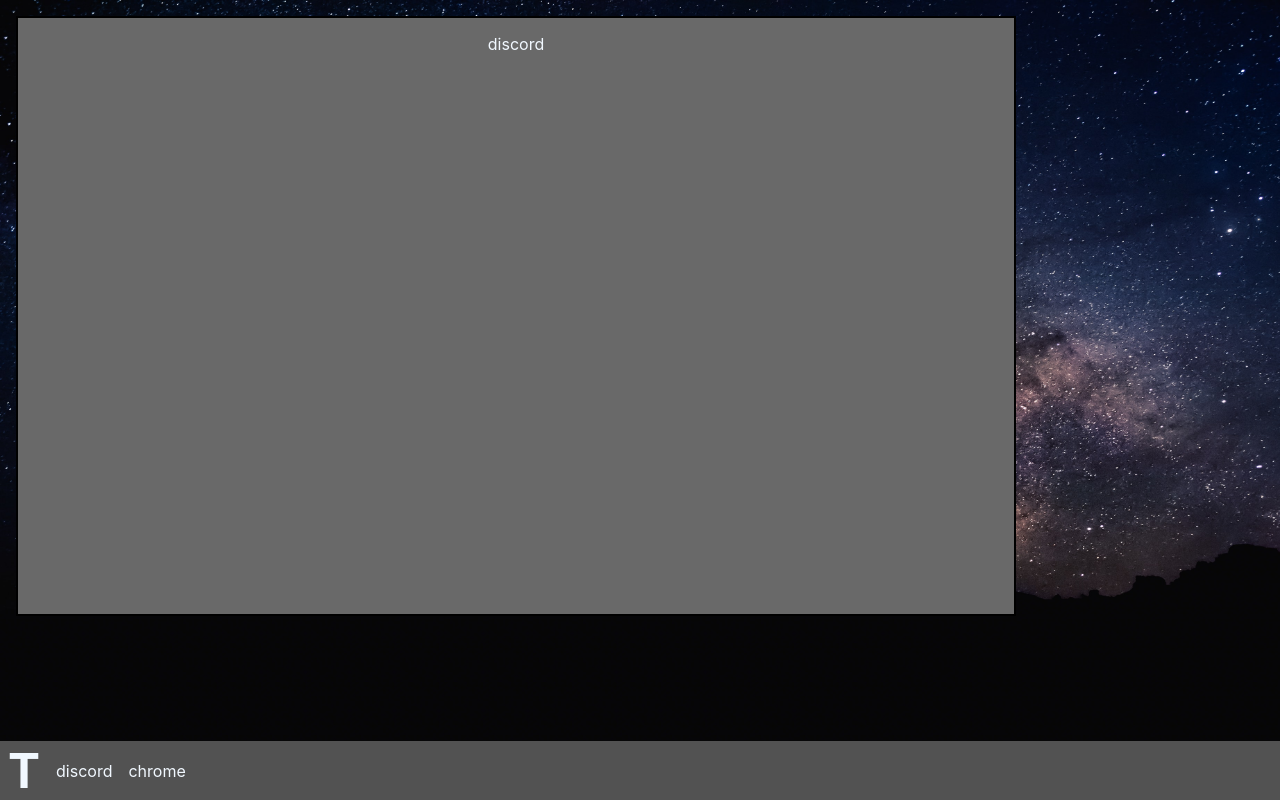
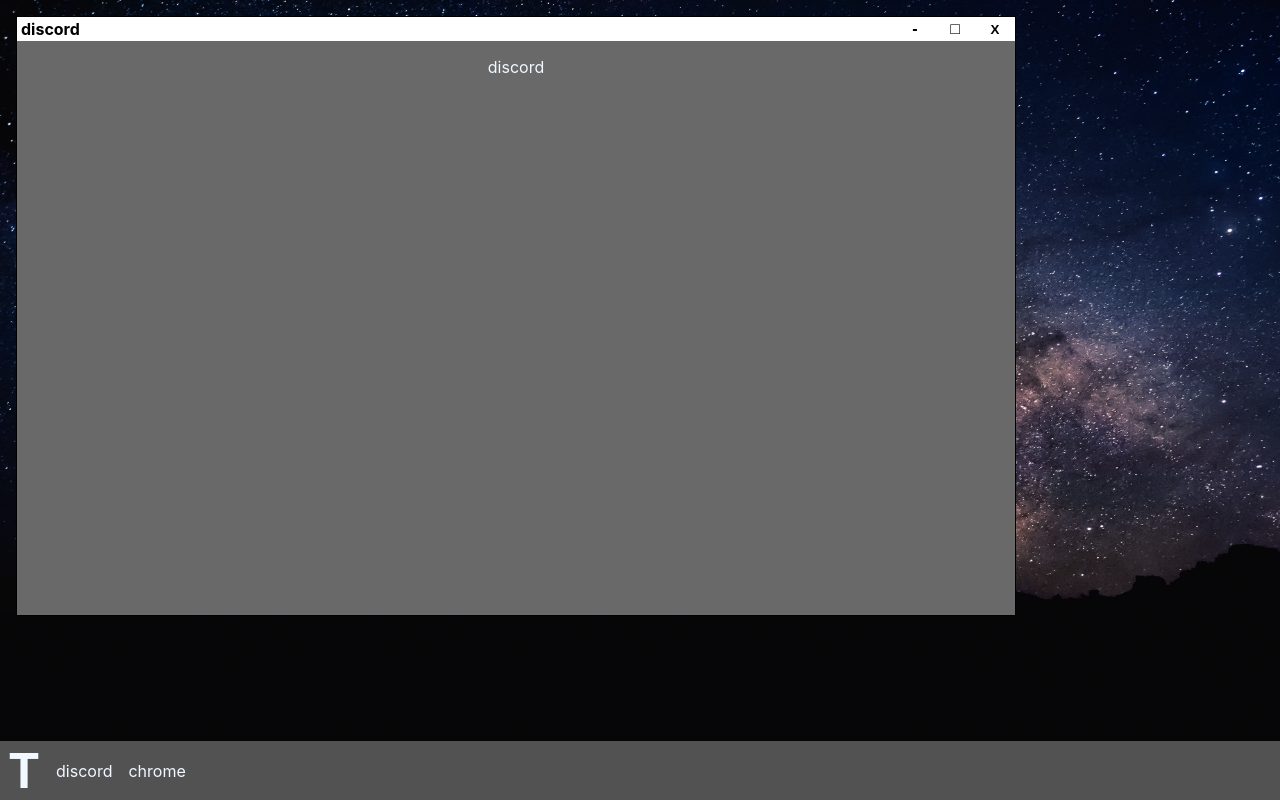
Before and after one commit to tsar-boomba/tsar-os, a Next.js app: page /os in a window 1280 px wide. Both pictures are taken after a click on the element "discord". Built offline with nearby package versions, Linux system fonts and the light colour scheme.

Commit message:
titlebar and drap api implemented

```diff
--- a/os/Desktop/components/Main/Main.module.scss
+++ b/os/Desktop/components/Main/Main.module.scss
@@ -7,6 +7,7 @@
 	padding: 1rem;
 	color: #f1f8ff;
 	user-select: none;
+	overflow: hidden;
 }
 
 .background {
--- a/os/Desktop/components/Main/Main.tsx
+++ b/os/Desktop/components/Main/Main.tsx
@@ -4,6 +4,7 @@ import defaultBackground from '@/public/images/default-desktop.jpg';
 import { useContext } from 'react';
 import { AppsContext } from '../../context/AppsContext';
 import Window from '../Window';
+import DefaultTitleBar from '../Window/DefaultTitleBar';
 
 const Main = () => {
 	const { opened } = useContext(AppsContext);
@@ -13,6 +14,7 @@ const Main = () => {
 			{opened.map((App, index) => (
 				<Window
 					App={App.component}
+					TitleBar={App.titleBarComponent || DefaultTitleBar}
 					appData={{ name: App.name, icon: App.icon }}
 					key={index}
 				/>
--- /dev/null
+++ b/os/Desktop/components/Window/DefaultTitleBar.tsx
@@ -0,0 +1,31 @@
+import { handleTitleBarDrag } from './drag-events';
+import { TitleBarProps } from './Window';
+import styles from './Window.module.scss';
+
+const DefaultTitleBar: React.VFC<TitleBarProps> = ({
+	content,
+	closeApp,
+	titleBarRef,
+	windowRef,
+}) => {
+	return (
+		<div
+			onMouseDown={handleTitleBarDrag(windowRef)}
+			className={styles['title-bar-container']}
+			ref={titleBarRef}
+		>
+			<p className={styles['title-bar-content']}>{content}</p>
+			<button style={{ fontSize: 16 }} className={styles['title-bar-button']}>
+				-
+			</button>
+			<button style={{ fontSize: 16 }} className={styles['title-bar-button']}>
+				□
+			</button>
+			<button onClick={closeApp} className={styles['title-bar-button']}>
+				X
+			</button>
+		</div>
+	);
+};
+
+export default DefaultTitleBar;
--- a/os/Desktop/components/Window/Window.module.scss
+++ b/os/Desktop/components/Window/Window.module.scss
@@ -6,7 +6,46 @@
 	flex-flow: column;
 	align-items: center;
 	background-color: dimgrey;
-	border: 2px solid #000000;
+	border: 1px solid #000000;
 	width: 500px; // min
 	height: 500px; // min
 }
+
+.title-bar-container {
+	display: flex;
+	align-items: center;
+	align-self: flex-start;
+	padding: 0 0 0 4px;
+	width: 100%;
+	height: 1.5rem;
+	color: #000000;
+	background-color: #ffffff;
+}
+
+.title-bar-content {
+	font-weight: bold;
+	flex-grow: 1;
+}
+
+.title-bar-button {
+	@include flex-center;
+	height: 100%;
+	align-self: flex-end;
+	border: 0;
+	padding: 0 16px 0 16px;
+	background-color: inherit;
+	transition: background-color 0.3s ease;
+	cursor: pointer;
+	font-weight: bold;
+	width: 40px;
+
+	&:last-child {
+		&:hover {
+			background-color: #ff4949;
+		}
+	}
+
+	&:hover {
+		background-color: #cecece;
+	}
+}
--- a/os/Desktop/components/Window/Window.tsx
+++ b/os/Desktop/components/Window/Window.tsx
@@ -1,4 +1,5 @@
-import { useRef, useState } from 'react';
+import { useCallback, useContext, useRef, useState } from 'react';
+import { AppsContext } from '../../context/AppsContext';
 import Resizers from './Resizers';
 import styles from './Window.module.scss';
 
@@ -8,23 +9,41 @@ export interface AppProps {
 		height: number;
 	};
 	setAppSettings: React.Dispatch<React.SetStateAction<AppProps['appSettings']>>;
+	closeApp: () => void;
+	windowRef: React.RefObject<HTMLDivElement>;
+}
+
+export interface TitleBarProps {
+	content: string;
+	closeApp: () => void;
+	titleBarRef: React.RefObject<HTMLDivElement>;
 	windowRef: React.RefObject<HTMLDivElement>;
 }
 
 interface Props {
 	App: React.VFC<AppProps>;
+	TitleBar: React.VFC<TitleBarProps>;
 	appData: {
 		name: string;
 		icon: string;
 	};
 }
 
-const Window: React.VFC<Props> = ({ App, appData }) => {
+const Window: React.VFC<Props> = ({ App, TitleBar, appData }) => {
 	const [appSettings, setAppSettings] = useState<AppProps['appSettings']>({
 		width: 1000,
 		height: 600,
 	});
+	const titleBarRef = useRef<HTMLDivElement>(null);
 	const windowRef = useRef<HTMLDivElement>(null);
+	const { opened, setOpened } = useContext(AppsContext);
+
+	const closeApp = useCallback(() => {
+		const thisAppIndex = opened.findIndex((app) => app.name === appData.name);
+		const newOpened = [...opened];
+		newOpened.splice(thisAppIndex, 1);
+		setOpened(newOpened);
+	}, []);
 
 	return (
 		<div
@@ -32,7 +51,18 @@ const Window: React.VFC<Props> = ({ App, appData }) => {
 			className={styles.container}
 			ref={windowRef}
 		>
-			<App appSettings={appSettings} setAppSettings={setAppSettings} windowRef={windowRef} />
+			<TitleBar
+				content={appData.name}
+				closeApp={closeApp}
+				titleBarRef={titleBarRef}
+				windowRef={windowRef}
+			/>
+			<App
+				appSettings={appSettings}
+				setAppSettings={setAppSettings}
+				closeApp={closeApp}
+				windowRef={windowRef}
+			/>
 
 			{/* Window resizers */}
 			<Resizers windowRef={windowRef} />
--- /dev/null
+++ b/os/Desktop/components/Window/drag-events.ts
@@ -0,0 +1,62 @@
+export const handleTitleBarDrag = (windowRef: React.RefObject<HTMLDivElement>) => {
+	let mouseX = 0;
+	let mouseY = 0;
+
+	let elTop = 0;
+	let elLeft = 0;
+	let elBottom = 0;
+	let elRight = 0;
+
+	const handleMouseMove = (e: MouseEvent) => {
+		if (!windowRef.current) throw new Error('No element found on titleBar ref.');
+		const windowEl = windowRef.current;
+		const dx = e.clientX - mouseX;
+		const dy = e.clientY - mouseY;
+		const newLeft = elLeft + dx;
+		const newTop = elTop + dy;
+		const newRight = elRight - dx;
+		const newBottom = elBottom - dy;
+
+		console.log({ innerWidth, innerHeight });
+
+		// validating movement
+		if (
+			newLeft < 0 ||
+			newLeft > innerWidth ||
+			newTop < 0 ||
+			newTop > innerHeight ||
+			newRight < 0 ||
+			newRight > innerWidth ||
+			newBottom < 0 ||
+			newBottom > innerHeight
+		) {
+			return document.dispatchEvent(new MouseEvent('mouseup')); // causing e listeners to be removed
+		}
+
+		windowEl.style.left = `${newLeft}px`;
+		windowEl.style.top = `${newTop}px`;
+	};
+
+	const handleMouseUp = () => {
+		document.removeEventListener('mousemove', handleMouseMove);
+		document.removeEventListener('mouseup', handleMouseUp);
+	};
+
+	return (e: React.MouseEvent) => {
+		e.preventDefault();
+		if (!windowRef.current) throw new Error('No element found on titleBar ref.');
+		const windowEl = windowRef.current;
+
+		const styles = window.getComputedStyle(windowEl);
+		elTop = parseInt(styles.top);
+		elLeft = parseInt(styles.left);
+		elBottom = parseInt(styles.bottom);
+		elRight = parseInt(styles.right);
+
+		mouseX = e.clientX;
+		mouseY = e.clientY;
+
+		document.addEventListener('mousemove', handleMouseMove);
+		document.addEventListener('mouseup', handleMouseUp);
+	};
+};
--- a/os/Desktop/components/Window/resize-events.ts
+++ b/os/Desktop/components/Window/resize-events.ts
@@ -23,6 +23,7 @@ export const handleResizeMouseDown = (side: Sides, windowRef: React.RefObject<HT
 	const heightConstrain = 500;
 
 	const handleMouseMove = (e: MouseEvent) => {
+		// make sure mouse is in window
 		if (
 			e.clientX <= 5 ||
 			e.clientY <= 5 ||
--- a/os/Desktop/context/AppsContext.tsx
+++ b/os/Desktop/context/AppsContext.tsx
@@ -1,9 +1,10 @@
 import React, { useState } from 'react';
 import { createContext } from 'react';
-import { AppProps } from '../components/Window/Window';
+import { AppProps, TitleBarProps } from '../components/Window/Window';
 
 interface App {
 	component: React.VFC<AppProps>;
+	titleBarComponent?: React.VFC<TitleBarProps>;
 	name: string;
 	icon: string;
 }
```
